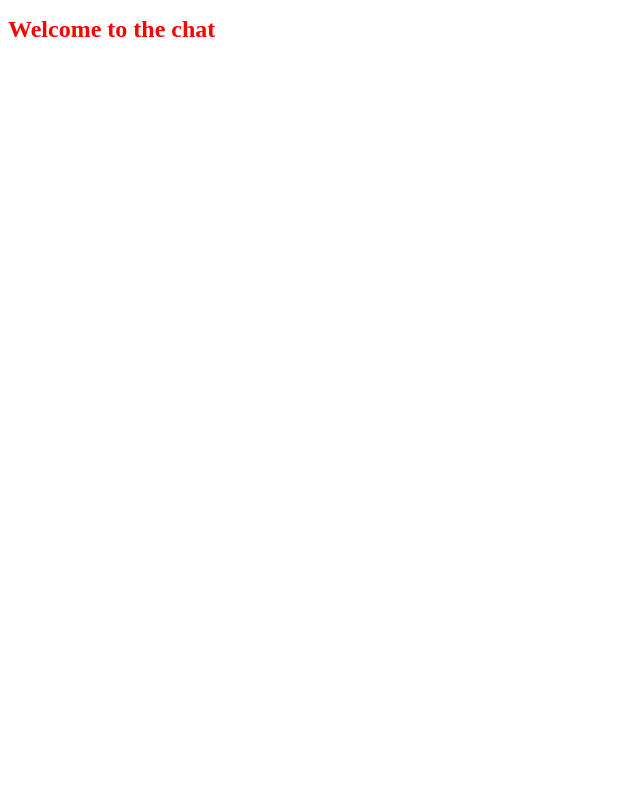
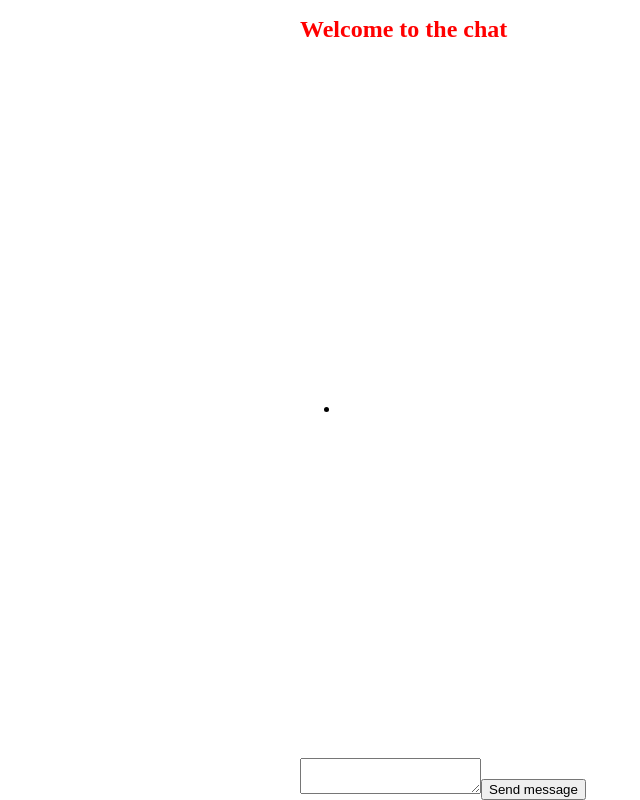
Before and after one commit to JSEvgeny/chat-app, a React (Vite) app in the folder packages/client/: page / in a window 1280 px wide. Shown: the whole page, without its empty margins (0-640 px from the left). Built offline with nearby package versions, Linux system fonts and the light colour scheme; no server answers.

Commit message:
Initial socket client implementation

```diff
--- a/packages/client/src/App.tsx
+++ b/packages/client/src/App.tsx
@@ -1,20 +1,53 @@
-import { useState } from "react";
 import styled from "styled-components";
+import MessageSender from "./containers/MessageSender/MessageSender";
+import GlobalStyles from "./globalStyles.styled";
+import useSocket from "./hooks/useSocket";
 
-const Container = styled.div``;
+const Container = styled.div`
+  height: 100%;
+  display: flex;
+`;
+
+const Sidebar = styled.aside`
+  flex: 1;
+  max-width: 300px;
+`;
+
+const Main = styled.main`
+  display: flex;
+  flex: 1;
+  flex-direction: column;
+  justify-content: space-between;
+`;
 
 const Title = styled.h1`
   color: red;
   font-size: 24px;
 `;
 
+const MessageContainer = styled.ul``;
+
+const Message = styled.li``;
+
 function App() {
-  const [count, setCount] = useState(0);
+  const { data } = useSocket();
 
   return (
-    <Container>
-      <Title>Welcome to the chat</Title>
-    </Container>
+    <>
+      <GlobalStyles />
+      <Container>
+        <Sidebar></Sidebar>
+        <Main>
+          <Title>Welcome to the chat</Title>
+
+          <MessageContainer>
+            <Message>{data}</Message>
+          </MessageContainer>
+
+          <MessageSender />
+        </Main>
+      </Container>
+    </>
   );
 }
 
--- /dev/null
+++ b/packages/client/src/components/Button/Button.tsx
@@ -0,0 +1,15 @@
+import { ReactNode } from "react";
+import styled from "styled-components";
+
+const StyledButton = styled.button``;
+
+interface IButtonProps {
+  children: ReactNode;
+  onClick: () => void;
+}
+
+const Button = ({ children, onClick }: IButtonProps) => {
+  return <StyledButton onClick={onClick}>{children}</StyledButton>;
+};
+
+export default Button;
--- /dev/null
+++ b/packages/client/src/components/TextAreaInput/TextAreaInput.tsx
@@ -0,0 +1,24 @@
+import React, { useCallback } from "react";
+import styled from "styled-components";
+
+const TextArea = styled.textarea``;
+
+interface ITextAreaInputProps {
+  value: string;
+  onChange: (value: string) => void;
+}
+
+const TextAreaInput = ({ value, onChange }: ITextAreaInputProps) => {
+  const onChangeHandler = useCallback(
+    (e: React.ChangeEvent<HTMLTextAreaElement>) => {
+      const { value } = e.target;
+
+      onChange(value);
+    },
+    []
+  );
+
+  return <TextArea value={value} onChange={onChangeHandler} />;
+};
+
+export default TextAreaInput;
--- /dev/null
+++ b/packages/client/src/constants.ts
@@ -0,0 +1 @@
+export const SOCKET_SERVER_URL = "http://localhost:3000/";
--- /dev/null
+++ b/packages/client/src/containers/MessageSender/MessageSender.tsx
@@ -0,0 +1,27 @@
+import { useState } from "react";
+import styled from "styled-components";
+import Button from "../../components/Button/Button";
+import TextAreaInput from "../../components/TextAreaInput/TextAreaInput";
+import useSocket from "../../hooks/useSocket";
+
+const Container = styled.div``;
+
+const MessageSender = () => {
+  const [message, setMessage] = useState("");
+
+  const { sendMessage } = useSocket();
+
+  const onMessageSubmitHandler = () => {
+    sendMessage(message);
+  };
+
+  return (
+    <Container>
+      <TextAreaInput value={message} onChange={setMessage} />
+
+      <Button onClick={onMessageSubmitHandler}>Send message</Button>
+    </Container>
+  );
+};
+
+export default MessageSender;
--- /dev/null
+++ b/packages/client/src/globalStyles.styled.tsx
@@ -0,0 +1,15 @@
+import { createGlobalStyle } from "styled-components";
+
+const GlobalStyles = createGlobalStyle`
+  html, body, #root {
+      height: 100%;
+  }
+
+
+  body {
+    margin: 0;
+    padding: 0;
+  }
+`;
+
+export default GlobalStyles;
--- /dev/null
+++ b/packages/client/src/hooks/useSocket.ts
@@ -0,0 +1,21 @@
+import { useEffect, useState } from "react";
+import { io } from "socket.io-client";
+import { SOCKET_SERVER_URL } from "../constants";
+
+const useSocket = () => {
+  const socket = io(SOCKET_SERVER_URL);
+
+  const [data, setData] = useState("");
+
+  useEffect(() => {
+    socket.on("message", (data) => {
+      setData(data);
+    });
+  }, []);
+
+  const sendMessage = (message: string) => socket.emit("message", message);
+
+  return { data, sendMessage };
+};
+
+export default useSocket;
```
Also changed, not shown: 2 other files (tests, documents, lock files or other folders).
